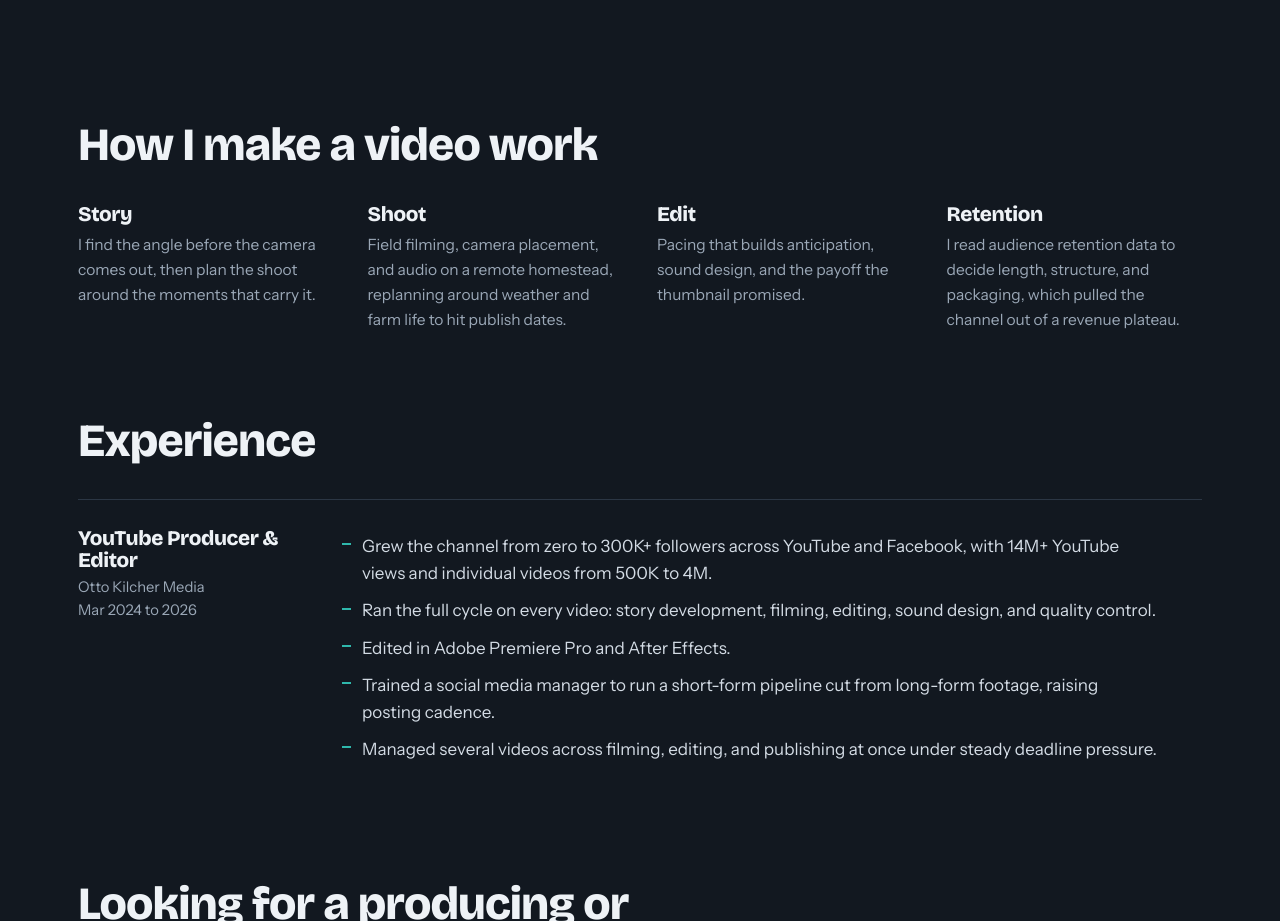
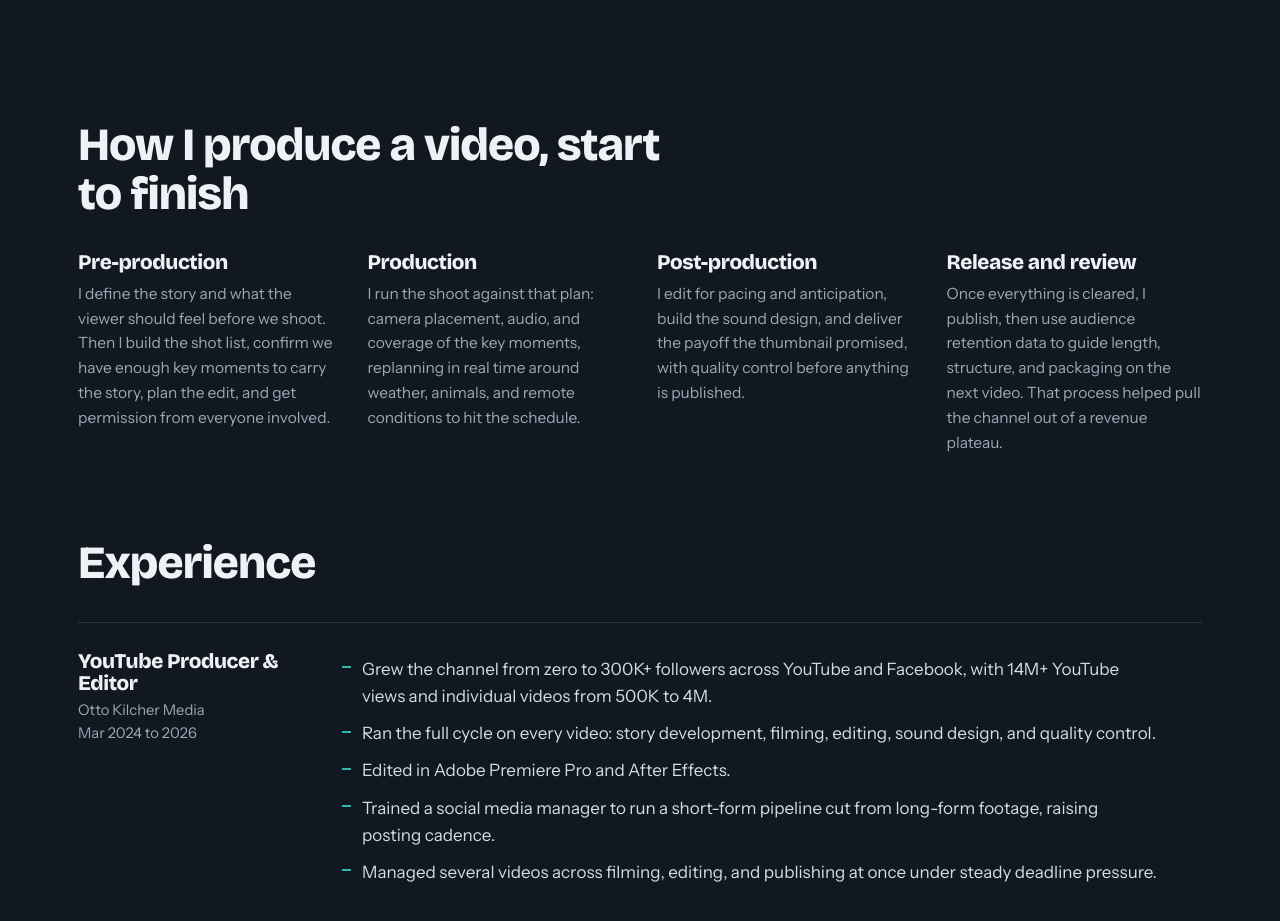
Before and after one commit to Skunsky00/Jacob-Johnson, a plain HTML site: page index.html in a window 1280 px wide. Shown: the part 1041-1962 px from the top of the page. Drawn offline with nearby package versions, Linux system fonts and the light colour scheme.

Commit message:
Revise video production process descriptions
Updated section headings and added detailed descriptions for video production stages.

```diff
--- a/index.html
+++ b/index.html
@@ -114,12 +114,12 @@ footer a{color:var(--text)}
 </header>
 
 <section id="process">
- <h2>How I make a video work</h2>
+ <h2>How I produce a video, start to finish</h2>
  <div class="how">
-  <div><h3>Story</h3><p>I find the angle before the camera comes out, then plan the shoot around the moments that carry it.</p></div>
-  <div><h3>Shoot</h3><p>Field filming, camera placement, and audio on a remote homestead, replanning around weather and farm life to hit publish dates.</p></div>
-  <div><h3>Edit</h3><p>Pacing that builds anticipation, sound design, and the payoff the thumbnail promised.</p></div>
-  <div><h3>Retention</h3><p>I read audience retention data to decide length, structure, and packaging, which pulled the channel out of a revenue plateau.</p></div>
+  <div><h3>Pre-production</h3><p>I define the story and what the viewer should feel before we shoot. Then I build the shot list, confirm we have enough key moments to carry the story, plan the edit, and get permission from everyone involved.</p></div>
+  <div><h3>Production</h3><p>I run the shoot against that plan: camera placement, audio, and coverage of the key moments, replanning in real time around weather, animals, and remote conditions to hit the schedule.</p></div>
+  <div><h3>Post-production</h3><p>I edit for pacing and anticipation, build the sound design, and deliver the payoff the thumbnail promised, with quality control before anything is published.</p></div>
+  <div><h3>Release and review</h3><p>Once everything is cleared, I publish, then use audience retention data to guide length, structure, and packaging on the next video. That process helped pull the channel out of a revenue plateau.</p></div>
  </div>
 </section>
 
```
